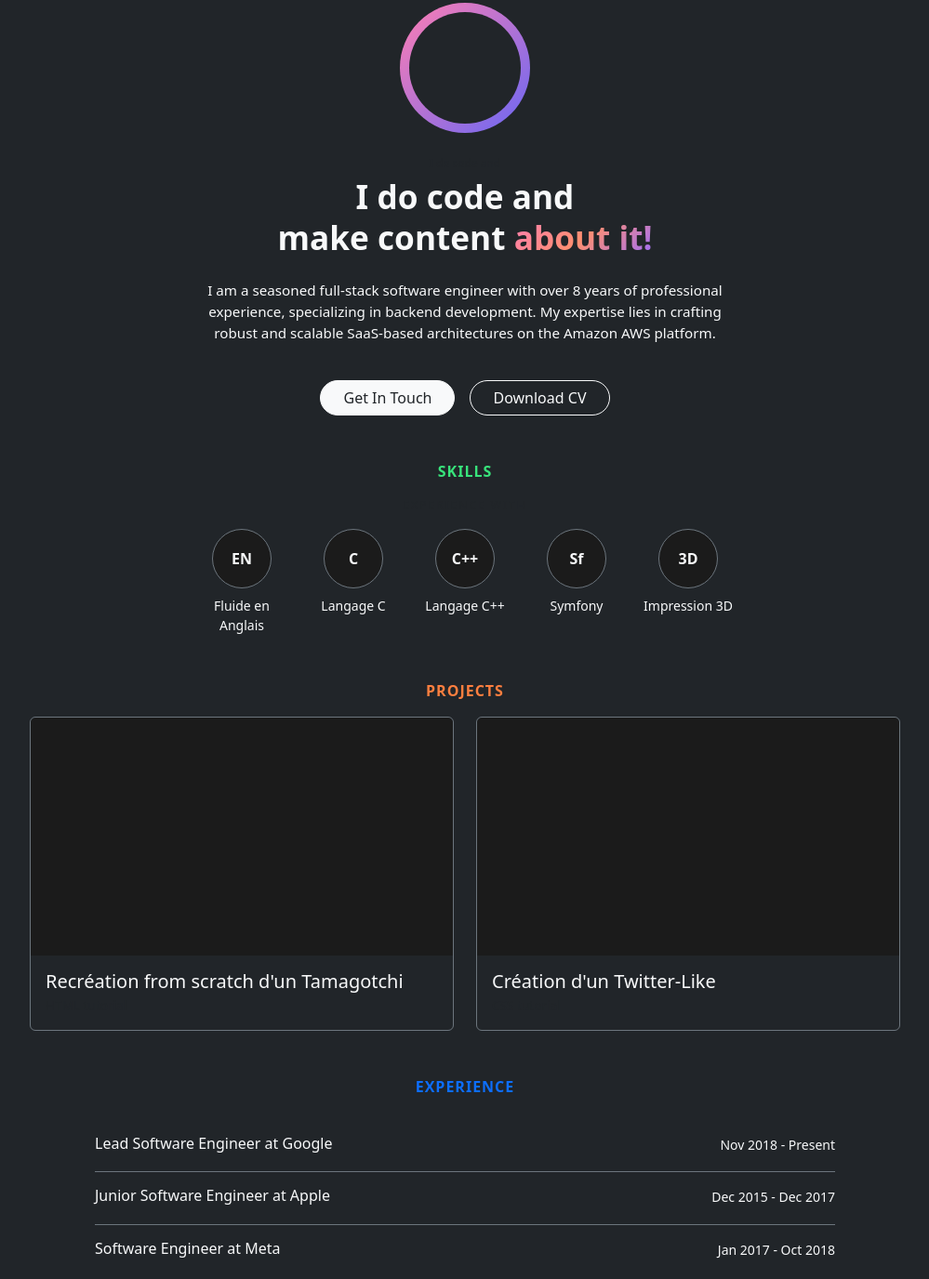
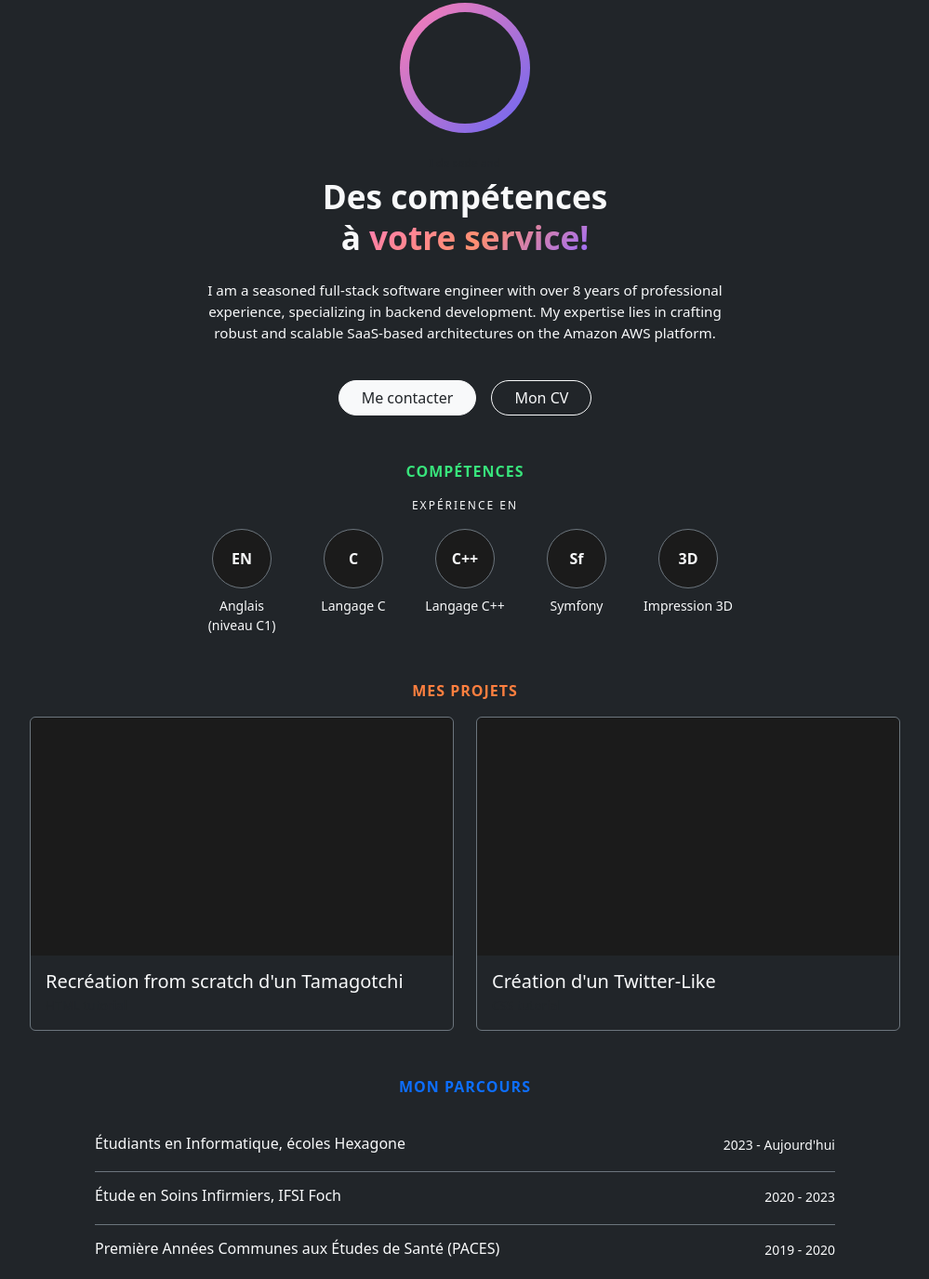
Before and after one commit to Puechamp/Portfolio, a website: page Portfolio.html in a window 1280 px wide. Shown: the part 117-1493 px from the top of the page at 93% size, without its empty margins (140-1139 px from the left). Drawn offline with nearby package versions, Linux system fonts and the light colour scheme.

Commit message:
third commit

```diff
--- a/Portfolio.html
+++ b/Portfolio.html
@@ -4,7 +4,6 @@
     <meta charset="UTF-8">
     <meta name="viewport" content="width=device-width, initial-scale=1.0">
     <title>Portfolio</title>
-    <!-- Bootstrap CSS uniquement -->
     <link href="https://cdn.jsdelivr.net/npm/bootstrap@5.3.2/dist/css/bootstrap.min.css" rel="stylesheet">
 </head>
 <body class="bg-dark text-light" style="background-color:#0f0f0f;">
@@ -32,26 +31,27 @@
             </div>
             <p class="text-muted mb-1" style="font-size:0.75rem;">I do code and</p>
             <h1 class="fw-bold lh-sm" style="font-size:2.2rem;">
-                I do code and<br>
-                make content <span style="background:linear-gradient(135deg,#ff7eb3,#ff8f70,#9a6cff); background-clip:text; -webkit-background-clip:text; -webkit-text-fill-color:transparent;">about it!</span>
+                Des compétences<br>
+                à <span style="background:linear-gradient(135deg,#ff7eb3,#ff8f70,#9a6cff); background-clip:text; -webkit-background-clip:text; -webkit-text-fill-color:transparent;">votre service!</span>
             </h1>
             <p class="text-light mt-3" style="font-size:0.95rem; max-width:560px;">
                 I am a seasoned full-stack software engineer with over 8 years of professional experience, specializing in backend development.
                 My expertise lies in crafting robust and scalable SaaS-based architectures on the Amazon AWS platform.
             </p>
             <div class="d-flex gap-3 mt-4 flex-wrap justify-content-center">
-                <a class="btn btn-light text-dark px-4 rounded-pill" href="#">Get In Touch</a>
-                <a class="btn btn-outline-light px-4 rounded-pill" href="#">Download CV</a>
+                <a class="btn btn-light text-dark px-4 rounded-pill" href="#">Me contacter</a>
+                <a class="btn btn-outline-light px-4 rounded-pill" href="#">Mon CV</a>
             </div>
         </section>
 
         <section class="container text-center mt-5" id="experience" style="max-width:760px;">
-            <p class="text-uppercase text-center mb-3" style="color:#38e37b; font-weight:700; letter-spacing:1px;">Skills</p>
-            <p class="text-uppercase text-muted mb-3" style="letter-spacing:2px; font-size:0.75rem;">Experience with</p>
+            <p class="text-uppercase text-center mb-3" style="color:#38e37b; font-weight:700; letter-spacing:1px;">Compétences</p>
+            <p class="text-uppercase text-light mb-3" style="letter-spacing:2px; font-size:0.75rem;">Expérience en</p>
             <div class="d-flex justify-content-center gap-4 flex-wrap">
                 <div class="d-flex flex-column align-items-center" style="width:96px;">
                     <div class="rounded-circle border border-secondary d-flex align-items-center justify-content-center" style="width:64px; height:64px; background-color:#1b1b1b; font-weight:700;">EN</div>
-                    <small class="text-light mt-2">Fluide en Anglais</small>
+                    <small class="text-light mt-2">Anglais <br>
+                                                    (niveau C1)</small>
                 </div>
                 <div class="d-flex flex-column align-items-center" style="width:96px;">
                     <div class="rounded-circle border border-secondary d-flex align-items-center justify-content-center" style="width:64px; height:64px; background-color:#1b1b1b; font-weight:700;">C</div>
@@ -73,7 +73,7 @@
         </section>
 
         <section class="container mt-5" id="projects" style="max-width:960px;">
-            <p class="text-uppercase text-center mb-3" style="color:#ff7f3f; font-weight:700; letter-spacing:1px;">Projects</p>
+            <p class="text-uppercase text-center mb-3" style="color:#ff7f3f; font-weight:700; letter-spacing:1px;">Mes projets</p>
             <div class="row g-4">
                 <div class="col-md-6">
                     <div class="card bg-dark text-light h-100 border-secondary">
@@ -97,24 +97,24 @@
         </section>
 
         <section class="container mt-5" style="max-width:820px;">
-            <p class="text-uppercase text-center text-primary fw-bold mb-4" style="letter-spacing:1px;">Experience</p>
+            <p class="text-uppercase text-center text-primary fw-bold mb-4" style="letter-spacing:1px;">Mon parcours</p>
             <div class="list-group list-group-flush">
                 <div class="list-group-item bg-dark text-light border-secondary px-0 py-3">
                     <div class="d-flex justify-content-between">
-                        <h6 class="mb-1">Lead Software Engineer at Google</h6>
-                        <small class="text-light">Nov 2018 - Present</small>
+                        <h6 class="mb-1">Étudiants en Informatique, écoles Hexagone</h6>
+                        <small class="text-light">2023 - Aujourd'hui</small>
                     </div>
                 </div>
                 <div class="list-group-item bg-dark text-light border-secondary px-0 py-3">
                     <div class="d-flex justify-content-between">
-                        <h6 class="mb-1">Junior Software Engineer at Apple</h6>
-                        <small class="text-light">Dec 2015 - Dec 2017</small>
+                        <h6 class="mb-1">Étude en Soins Infirmiers, IFSI Foch</h6>
+                        <small class="text-light">2020 - 2023</small>
                     </div>
                 </div>
                 <div class="list-group-item bg-dark text-light border-secondary px-0 py-3">
                     <div class="d-flex justify-content-between">
-                        <h6 class="mb-1">Software Engineer at Meta</h6>
-                        <small class="text-light">Jan 2017 - Oct 2018</small>
+                        <h6 class="mb-1">Première Années Communes aux Études de Santé (PACES)</h6>
+                        <small class="text-light">2019 - 2020</small>
                     </div>
                 </div>
             </div>
```
